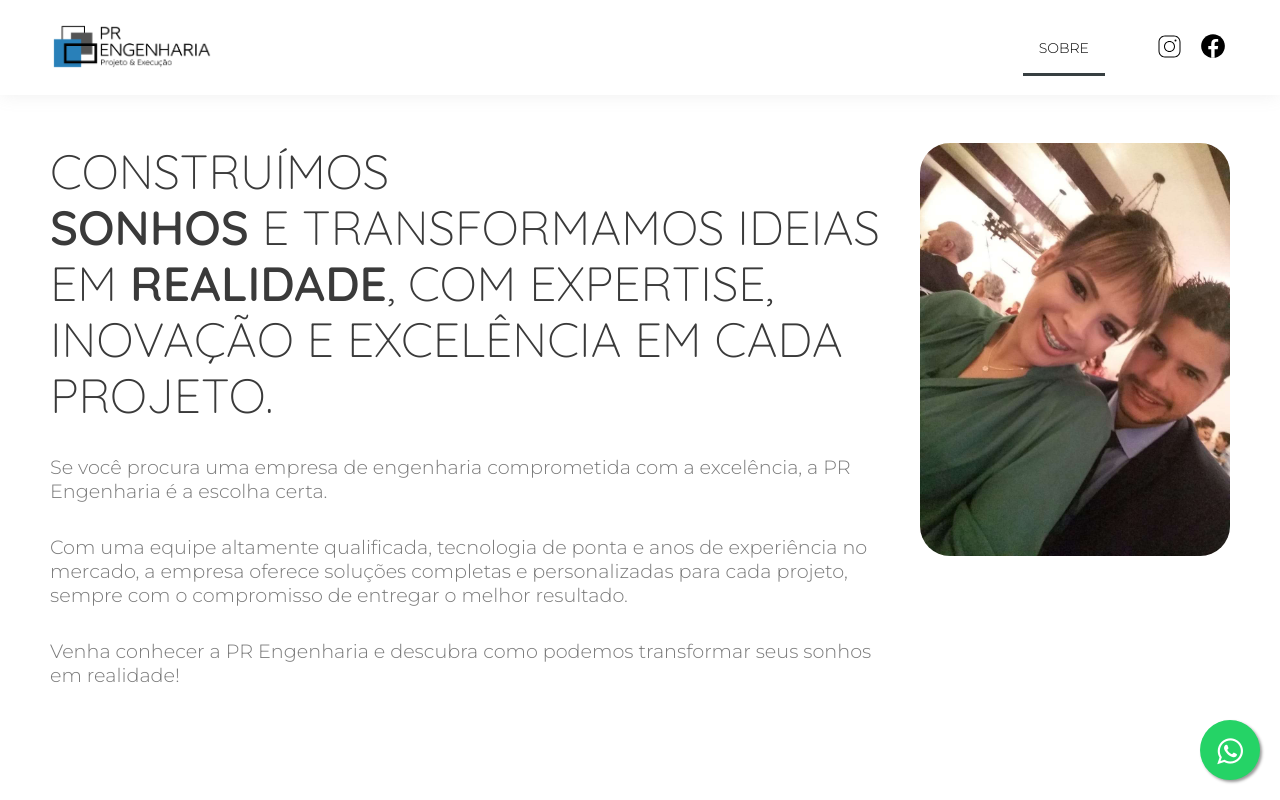
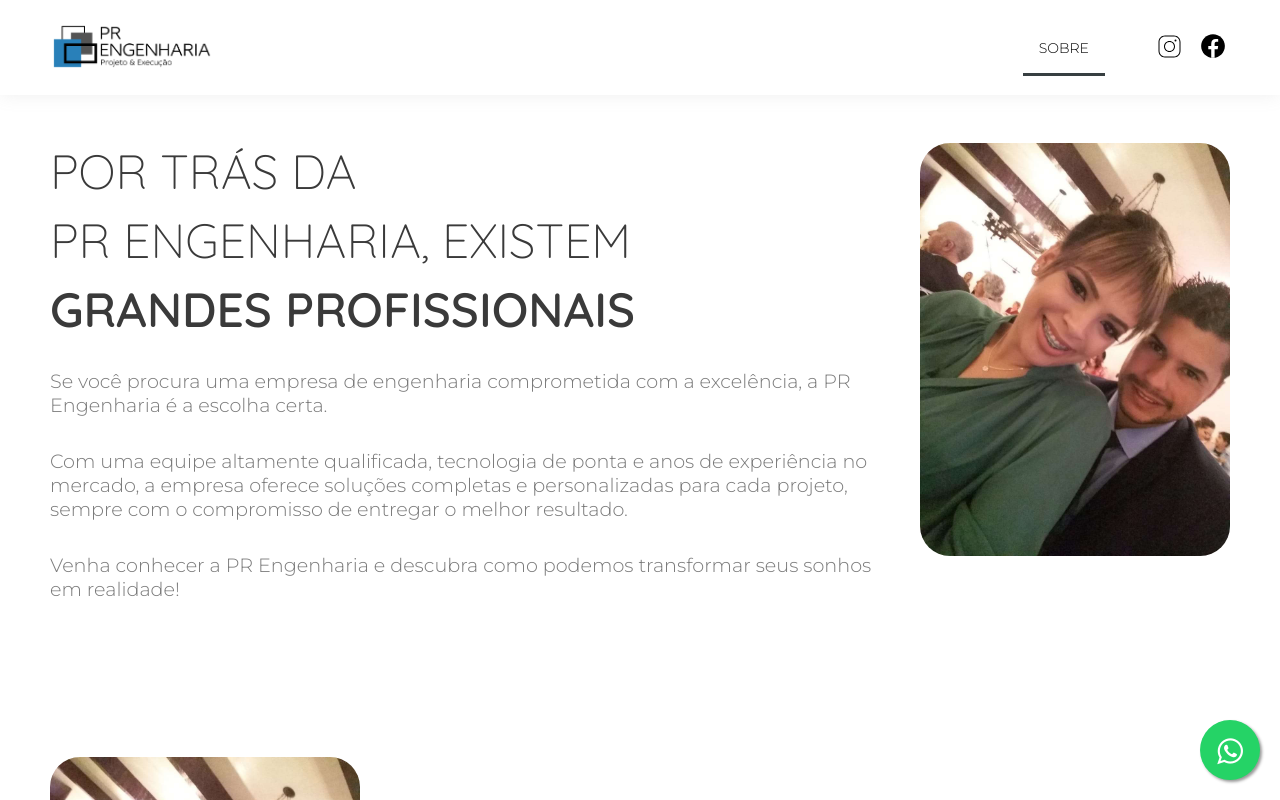
Before and after one commit to Gabbellini/prengenharia, a Vue app: page / in a window 1280 px wide. Shown: the top 800 px of the page. Built offline with nearby package versions, Linux system fonts and the light colour scheme.

Commit message:
feat: add new animations

```diff
--- a/src/views/AboutView.vue
+++ b/src/views/AboutView.vue
@@ -7,25 +7,29 @@
     <MainHeader />
     <section class="section">
       <div class="section__content">
-        <div v-scroll-animate="'fade-in'" class="section__text">
-          <!-- <h2 class="section-title">
-            Por trás da <br />
-            <strong>PR ENGENHARIA</strong>, existem
-            <strong>grandes profissionais</strong>
-          </h2>
-          Construímos sonhos e transformamos ideias em realidade, com expertise, inovação e excelência em cada projeto. -->
-          <h2 class="section-title">
+        <div class="section__text">
+          <div class="section-title-container">
+            <h2 v-scroll-animate="'fade-in-1s'" class="section-title">Por trás da</h2>
+            <h2 v-scroll-animate="'fade-in-2s'" class="section-title">
+              PR ENGENHARIA, existem
+            </h2>
+            <h2 v-scroll-animate="'fade-in-3s'" class="section-title">
+              <strong>grandes profissionais</strong>
+            </h2>
+          </div>
+
+          <h2 v-show="false" class="section-title">
             Construímos <br />
             <strong>sonhos</strong> e transformamos ideias em
             <strong>realidade</strong>, com expertise, inovação e excelência em cada projeto.
           </h2>
-          <p class="main-text">
+          <p v-scroll-animate="'fade-in'" class="main-text">
             Se você procura uma empresa de engenharia comprometida com a excelência, a PR Engenharia é a escolha certa.
           </p>
-          <p class="main-text">
+          <p v-scroll-animate="'fade-in'" class="main-text">
             Com uma equipe altamente qualificada, tecnologia de ponta e anos de experiência no mercado, a empresa oferece soluções completas e personalizadas para cada projeto, sempre com o compromisso de entregar o melhor resultado.
           </p>
-          <p class="main-text">
+          <p v-scroll-animate="'fade-in'" class="main-text">
             Venha conhecer a PR Engenharia e descubra como podemos transformar seus sonhos em realidade!
           </p>
         </div>
@@ -85,9 +89,9 @@
             alt="imagem do casal Pamela (Arquiteta) e Renato (Engenheiro)"
           />
           <ul class="competencies">
-            <li>OBRAS</li>
-            <li>EXECUÇÃO</li>
-            <li>PROJETO ARQUITETÔNICO</li>
+            <li v-scroll-animate="'slide-from-right'">OBRAS</li>
+            <li v-scroll-animate="'slide-from-right'">EXECUÇÃO</li>
+            <li v-scroll-animate="'slide-from-right'">PROJETO ARQUITETÔNICO</li>
           </ul>
         </div>
         <div v-scroll-animate="'fade-in'" class="section__text">
@@ -119,9 +123,9 @@
             alt="imagem do casal Pamela (Arquiteta) e Renato (Engenheiro)"
           />
           <ul class="competencies">
-            <li>DESIGN</li>
-            <li>DECORAÇÃO</li>
-            <li>PROJETO DE INTERIORES</li>
+            <li v-scroll-animate="'slide-from-left'">DESIGN</li>
+            <li v-scroll-animate="'slide-from-left'">DECORAÇÃO</li>
+            <li v-scroll-animate="'slide-from-left'">PROJETO DE INTERIORES</li>
           </ul>
         </div>
       </div>
@@ -538,10 +542,30 @@ export default defineComponent({
   animation-duration: 0.8s;
 }
 
+.fade-in-1s {
+  animation-name: fadeIn;
+  animation-fill-mode: forwards;
+  animation-duration: 1s;
+}
+
+.fade-in-2s {
+  animation-name: fadeIn;
+  animation-fill-mode: forwards;
+  animation-duration: 1s;
+  animation-delay: 0.2s;
+}
+
+.fade-in-3s {
+  animation-name: fadeIn;
+  animation-fill-mode: forwards;
+  animation-duration: 1s;
+  animation-delay: 0.5s;
+}
+
 @keyframes fadeIn {
   from {
     opacity: 0;
-    transform: translateX(-50px);
+    /* transform: translateX(-50px); */
   }
   to {
     opacity: 1;
@@ -582,6 +606,12 @@ h2 > strong {
   font-weight: 600;
 }
 
+.section-title-container {
+  display: flex;
+  flex-direction: column;
+  gap: 0.8rem;
+}
+
 .section-title {
   font-family: "Quicksand", sans-serif;
   text-transform: uppercase;
@@ -589,6 +619,7 @@ h2 > strong {
   line-height: 3rem;
   color: #3a3a3a;
   transition: 1s all ease-in-out;
+  opacity: 0;
 }
 
 .contact-title {
```
